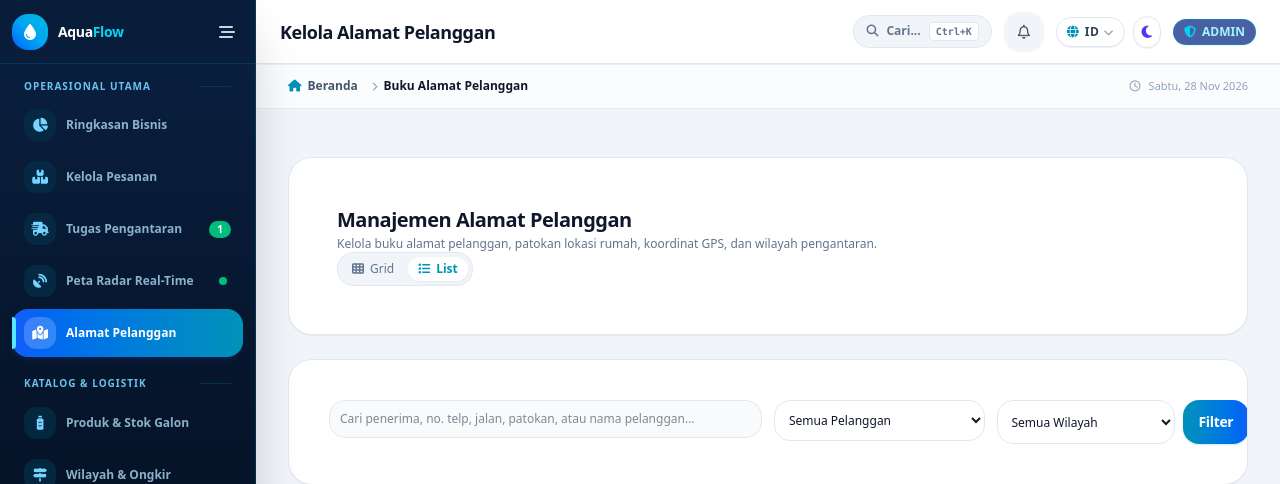
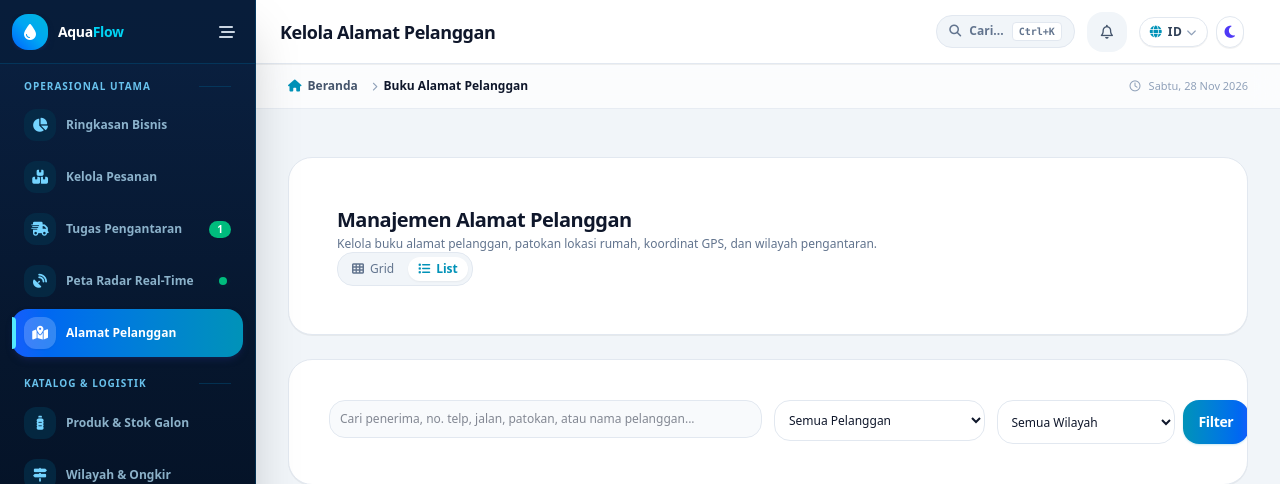
Before and after one commit to aldopandiangan998-art/water-delivery-management-system, a Laravel app: page /admin/addresses in a window 1280 px wide. Shown: the top 484 px of the page. Run offline with Laravel 12, Linux system fonts and the light colour scheme; a user stored in the database is signed in; data comes from the database, SQL or seed files in the repository; style sheets or scripts are compiled from the project's sources; parts of the project's set-up code (start-up, migrations or seed data) failed here and were passed over; some libraries are stand-ins or nearby versions.

Commit message:
style: hapus badge keterangan admin di pojok atas kanan layout admin

```diff
--- a/resources/views/layouts/admin.blade.php
+++ b/resources/views/layouts/admin.blade.php
@@ -478,12 +478,6 @@
 
                 <!-- Theme (Dark/Light) & Language Controls -->
                 @include('partials.theme-lang-controls')
-
-                <!-- Role Badge in Header -->
-                <div class="hidden sm:inline-flex items-center px-2.5 py-1 rounded-xl text-xs font-bold {{ $theme['role_badge_bg'] }} border">
-                    <i class="fa-solid {{ $theme['role_icon'] }} mr-1.5 text-xs"></i>
-                    <span>{{ $theme['role_title'] }}</span>
-                </div>
             </div>
         </header>
 
```
